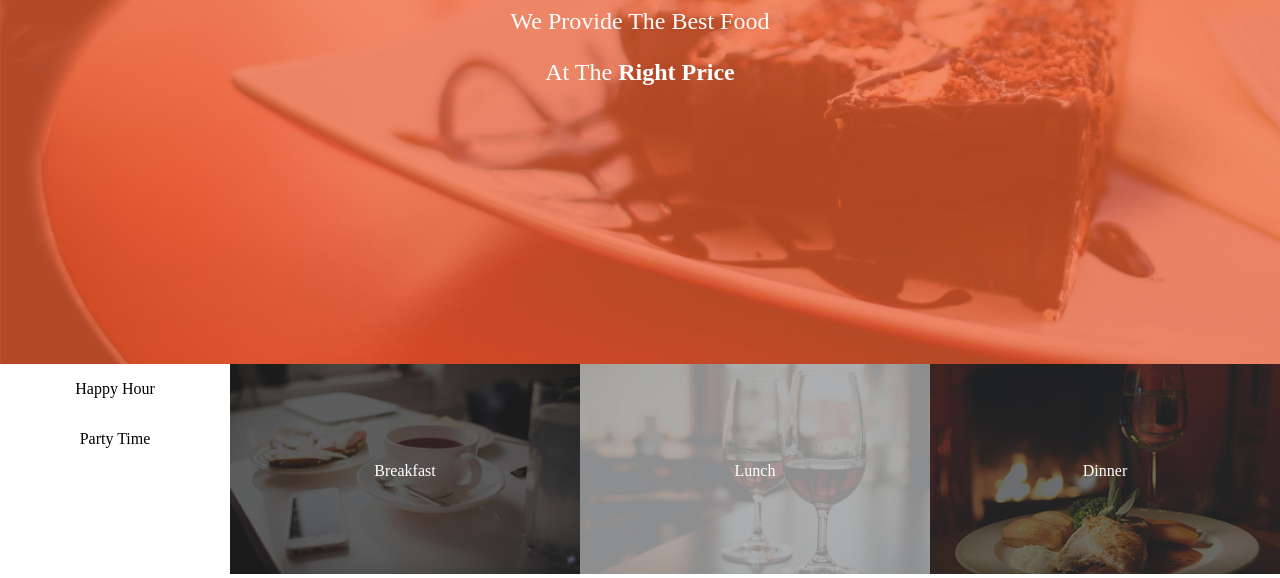
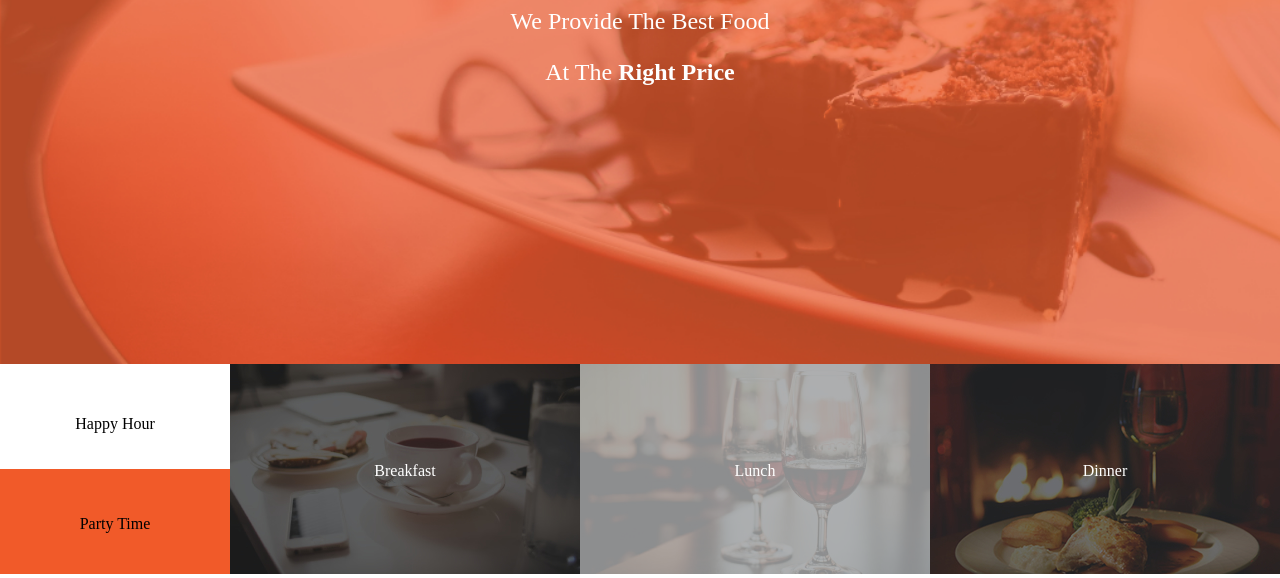
Before and after one commit to kevaf/Anitas-Kitchen, a plain HTML site: page index.html in a window 1280 px wide. Shown: the part 436-1014 px from the top of the page. Drawn offline with Linux system fonts and the light colour scheme.

Commit message:
fix landing page

```diff
--- a/index.css
+++ b/index.css
@@ -43,5 +43,12 @@ html, body{
     opacity: 0.5;
 }
 #partytime{
+    background-color: #F15A29;
+    padding-top: 30px;
+    padding-bottom: 25px;
+}
+#happyhour{
+    margin-top: 35px;
+    margin-bottom: 20px;
 
 }
--- a/index.html
+++ b/index.html
@@ -18,7 +18,7 @@
         </div>
         <div id="landingsub">
             <div id="options">
-            <div id="happy hour">
+            <div id="happyhour">
                 <p>Happy Hour</p>
             </div>
             <div id="partytime">
```
